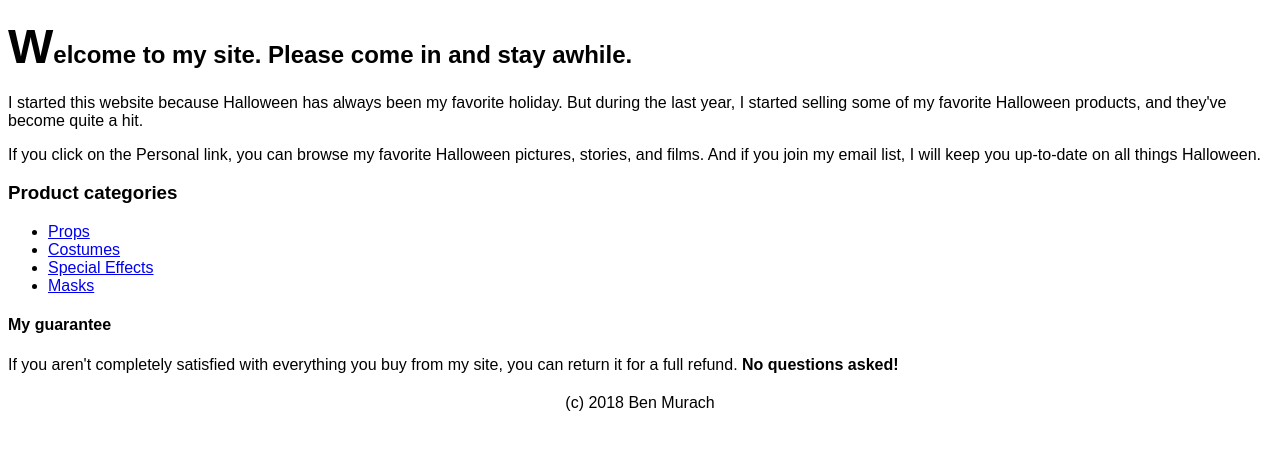
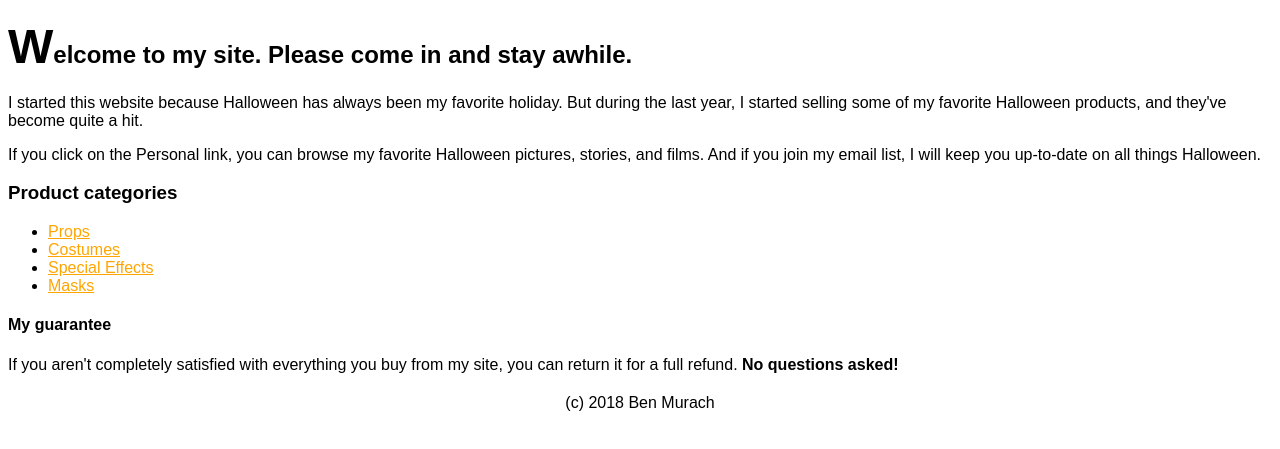
Before and after one commit to EmraanGelle/EmraanGelle.github.io, a plain HTML site: page index.html in a window 1280 px wide. Shown: the part 129-578 px from the top of the page. Drawn offline with Linux system fonts and the light colour scheme.

Commit message:
Css styling

```diff
--- a/styles/main.css
+++ b/styles/main.css
@@ -15,7 +15,9 @@ h1 {
     font-size: 2em;
 }
 
-
+a {
+    color: orange;
+}
 
 
 
```
